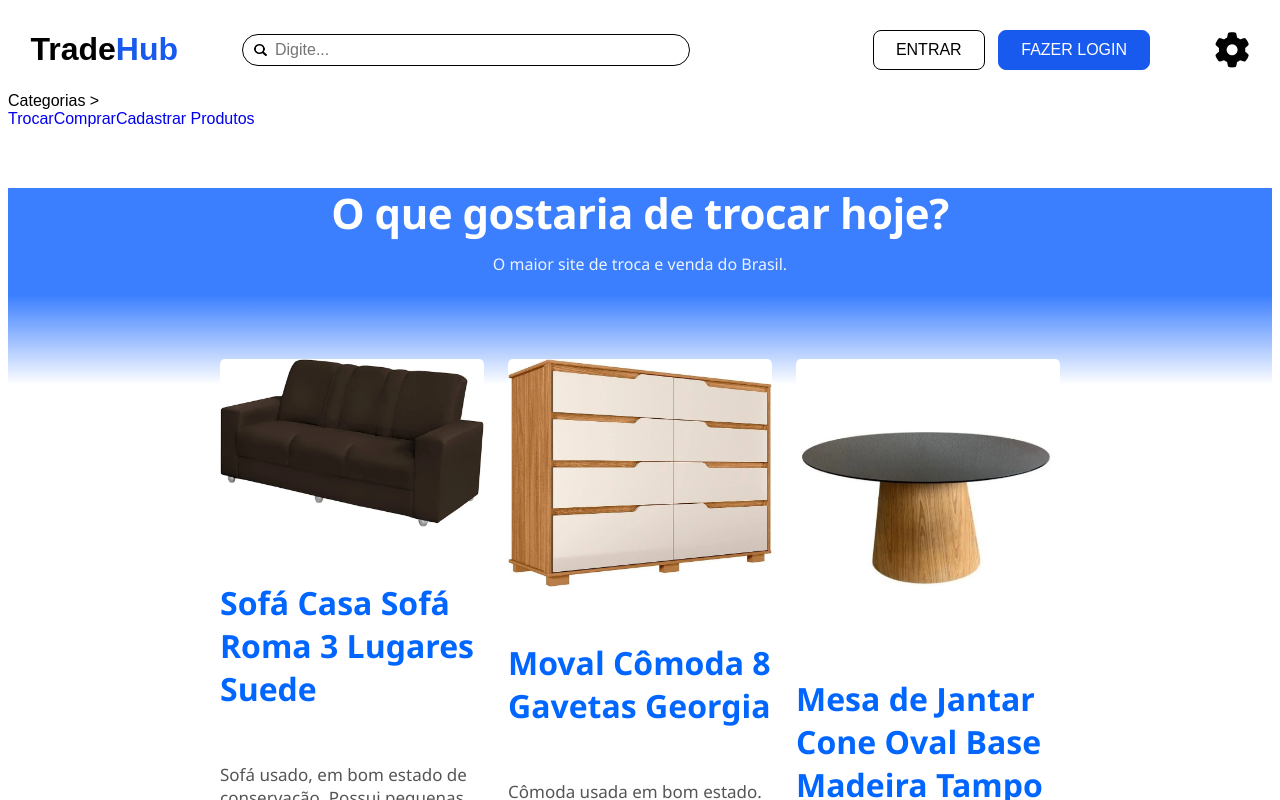
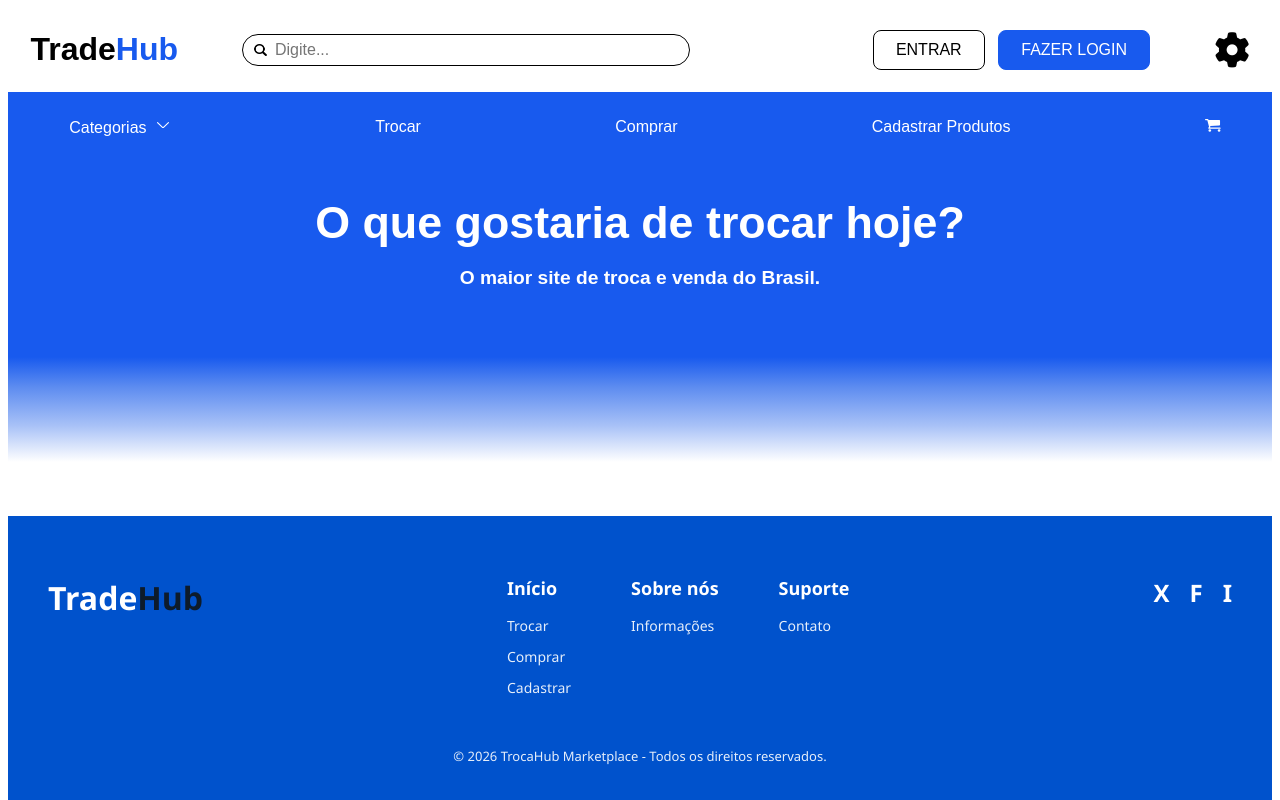
Before and after one commit to Hackathon-Trade-Hub/Trade-hub, a Vue app: page / in a window 1280 px wide. Shown: the top 800 px of the page. Built offline with nearby package versions, Linux system fonts and the light colour scheme.

Commit message:
Término do header com categorias

```diff
--- a/src/Views/HomeView.vue
+++ b/src/Views/HomeView.vue
@@ -1,143 +1,8 @@
 <template>
-  <div class="home-page">
-    <main class="conteudo-principal">
-        <section class="hero-section">
-
-
-        <div class="hero-content">
-          <h1>O que gostaria de trocar hoje?</h1>
-          <p>O maior site de troca e venda do Brasil.</p>
-        </div>
-
-        <div class="white-gradient-fade"></div>
-      </section>
-
-      <section class="container my-5 produtos-container-wrapper">
-
-        <div class="row row-cols-1 row-cols-md-3 row-cols-lg-4 g-4 justify-content-center">
-
-
-            <ProdutoCard v-for="produto in listaProdutos" :key="produto.id" :titulo="produto.titulo" :descricao="produto.descricao" :imagem="produto.imagem"></ProdutoCard>
-
-
-
-        </div>
-      </section>
-    </main>
-  </div>
 </template>
 
 <script setup>
-
-  import ProdutoCard from '@/components/ProdutoCard.vue';
-
-  import { listaProdutos } from '@/data/produtos';
-
-
 </script>
 
 <style scoped>
-@import "bootstrap/dist/css/bootstrap.css";
-
-.home-page {
-  display: flex;
-  flex-direction: column;
-  min-height: 100vh;
-}
-
-.conteudo-principal {
-  flex: 1;
-}
-
-.hero-section {
-  background: #3b7fff;
-  width: 100%;
-  padding: 0 0 110px 0;
-  position: relative;
-  text-align: center;
-  color: #ffffff;
-  font-family: 'Segoe UI', system-ui, -apple-system, sans-serif;
-}
-
-.hero-header {
-  max-width: 1200px;
-  margin: 0 auto;
-  padding: 25px 20px;
-}
-
-.header-nav {
-  display: flex;
-  justify-content: space-between;
-  align-items: center;
-}
-
-.header-nav a {
-  color: #ffffff !important;
-  text-decoration: none;
-  font-size: 16px;
-  font-weight: 500;
-  opacity: 0.95;
-  transition: opacity 0.2s;
-}
-
-.header-nav a:hover {
-  opacity: 1;
-
-}
-
-.nav-links {
-  display: flex;
-  gap: 40px;
-}
-
-.arrow-down {
-  font-size: 12px;
-  margin-left: 2px;
-}
-
-.cart-icon a {
-  font-size: 22px;
-}
-
-.hero-content {
-  max-width: 800px;
-  margin: 60px auto 0 auto;
-  padding: 0 20px;
-}
-
-.hero-content h1 {
-  font-size: 42px;
-  font-weight: 700;
-  margin-bottom: 15px;
-  letter-spacing: -0.5px;
-  color: #ffffff;
-}
-
-.hero-content p {
-  font-size: 16px;
-  opacity: 0.9;
-  margin: 0;
-  color: #ffffff;
-}
-
-.white-gradient-fade {
-  position: absolute;
-  bottom: 0;
-  left: 0;
-  width: 100%;
-  height: 90px;
-  background: linear-gradient(to bottom, rgba(59, 127, 255, 0) 0%, #ffffff 100%);
-  pointer-events: none;
-}
-
-.produtos-container-wrapper {
-  position: relative;
-  z-index: 5;
-  margin-top: -50px !important;
-}
-
-.card-img-top {
-  height: 180px;
-  object-fit: cover;
-}
 </style>
--- a/src/components/Header.vue
+++ b/src/components/Header.vue
@@ -20,22 +20,80 @@
         </div>
         <div class="header-bottom">
             <nav>
-                <div>
-                    Categorias <span>></span>
+                <div class="categorias">
+                    <button @click="menuAberto = !menuAberto">
+                        Categorias
+                        <span :class="{ aberto: menuAberto }">
+                            <svg xmlns="http://www.w3.org/2000/svg" width="1em" height="1em" viewBox="0 0 16 16">
+                                <path d="M0 0h16v16H0z" fill="none" />
+                                <path fill="currentColor" fill-rule="non-zero"
+                                    d="M13.069 5.157L8.384 9.768a.546.546 0 0 1-.768 0L2.93 5.158a.55.55 0 0 0-.771 0a.53.53 0 0 0 0 .759l4.684 4.61a1.65 1.65 0 0 0 2.312 0l4.684-4.61a.53.53 0 0 0 0-.76a.55.55 0 0 0-.771 0" />
+                            </svg>
+
+                        </span>
+                    </button>
+
+                    <div v-if="menuAberto" class="menu-categorias">
+                        <RouterLink to="">
+                            Casa e Móveis
+                        </RouterLink>
+                        <RouterLink to="">
+                            Eletrodomésticos
+                        </RouterLink>
+                        <RouterLink to="">
+                            Esportes
+                        </RouterLink>
+                        <RouterLink to="">
+                            Ferramentas
+                        </RouterLink>
+                        <RouterLink to="">
+                            Espaço Pet
+                        </RouterLink>
+                        <RouterLink to="">
+                            Brinquedos
+                        </RouterLink>
+                        <RouterLink to="">
+                            Tecnologia
+                        </RouterLink>
+                        <RouterLink to="">
+                            Acessórios
+                        </RouterLink>
+                        <RouterLink to="">
+                            Outros
+                        </RouterLink>
+                    </div>
                 </div>
                 <RouterLink to="#">Trocar</RouterLink>
                 <RouterLink to="#">Comprar</RouterLink>
                 <RouterLink to="#">Cadastrar Produtos</RouterLink>
+                <RouterLink to="#" class="img-carrinho">
+                    <svg xmlns="http://www.w3.org/2000/svg" width="1em" height="1em" viewBox="0 0 50 50">
+                        <path d="M0 0h50v50H0z" fill="none" />
+                        <circle cx="44" cy="42" r="4" fill="currentColor" />
+                        <circle cx="15" cy="42" r="4" fill="currentColor" />
+                        <path fill="currentColor"
+                            d="M47 33H15.771l.667-1.082c.286-.464.37-1.025.233-1.553l-.651-2.506l28.983-1.506C46.102 26.297 47 25.35 47 24.25V11c0-1.1-.9-2-2-2H11.119l-.391-1.503A2 2 0 0 0 8.792 6H2a2 2 0 0 0 0 4h5.246l5.34 20.545l-2.1 3.405a2 2 0 0 0-.043 2.024A2 2 0 0 0 12.188 37H47a2 2 0 0 0 0-4" />
+                    </svg>
+                </RouterLink>
             </nav>
+        </div>
+        <div class="hero">
+            <h1>O que gostaria de trocar hoje?</h1>
+            <p>O maior site de troca e venda do Brasil.</p>
         </div>
     </header>
 </template>
 
 <script>
 import { RouterLink } from 'vue-router';
-import router from '@/router';
 export default {
-    name: 'HeaderComponent'
+    name: 'HeaderComponent',
+
+    data() {
+        return {
+            menuAberto: false
+        }
+    }
 }
 
 </script>
@@ -48,6 +106,8 @@ export default {
 header {
     font-family: sans-serif;
 }
+
+/* header-top */
 
 .header-top {
     display: flex;
@@ -129,4 +189,97 @@ header {
 .fa-gear {
     font-size: 2.2rem;
 }
+
+/* header-bottom */
+
+.header-bottom {
+    background-color: #185AEE;
+    height: 70px;
+
+}
+
+.header-bottom nav {
+    display: flex;
+    align-items: center;
+    height: 100%;
+    width: 100%;
+    justify-content: space-between;
+    padding: 0 4vw;
+    box-sizing: border-box;
+}
+
+.header-bottom nav>a,
+.categorias button {
+    color: white;
+    font-size: 1rem;
+}
+
+.categorias {
+    position: relative;
+}
+
+.categorias button {
+    background: none;
+    border: none;
+    cursor: pointer;
+    font-family: inherit;
+    font-size: 1rem;
+    padding: 10px;
+}
+
+.categorias button span {
+    display: inline-block;
+    margin-left: 4px;
+    transition: transform 0.1s;
+}
+
+.categorias button span.aberto {
+    transform: rotate(180deg);
+}
+
+.menu-categorias {
+    position: absolute;
+    top: 100%;
+    left: 0;
+    width: 180px;
+    background-color: #363636;
+    border-radius: 4px;
+    display: flex;
+    flex-direction: column;
+    padding: 8px 0;
+    z-index: 1000;
+}
+
+.menu-categorias a {
+    color: white;
+    text-decoration: none;
+    padding: 10px 14px;
+    font-size: 0.9rem;
+}
+
+.menu-categorias a:hover {
+    background-color: #444;
+}
+
+/* hero */
+
+.hero {
+    position: relative;
+    height: 300px;
+    background: linear-gradient( to bottom, #185AEE 0%, #185AEE 65%, #5d8cf0 75%, #a9c2f7 88%, white 100%);
+    text-align: center;
+    color: white;
+    padding-top: 35px;
+}
+
+.hero h1 {
+    font-size: 2.8rem;
+    margin: 0;
+
+}
+
+.hero p {
+    font-size: 1.2rem;
+    font-weight: 600;
+}
 </style>
```
